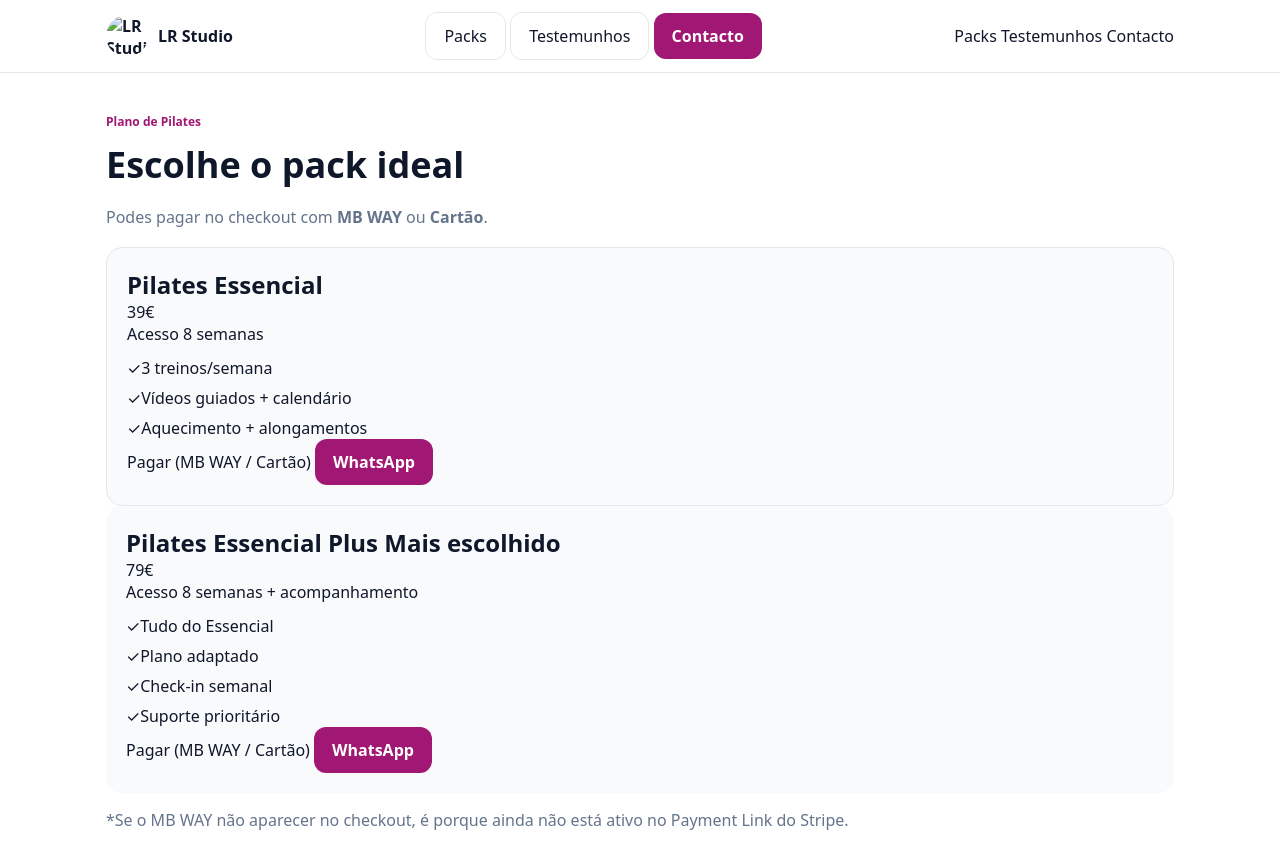
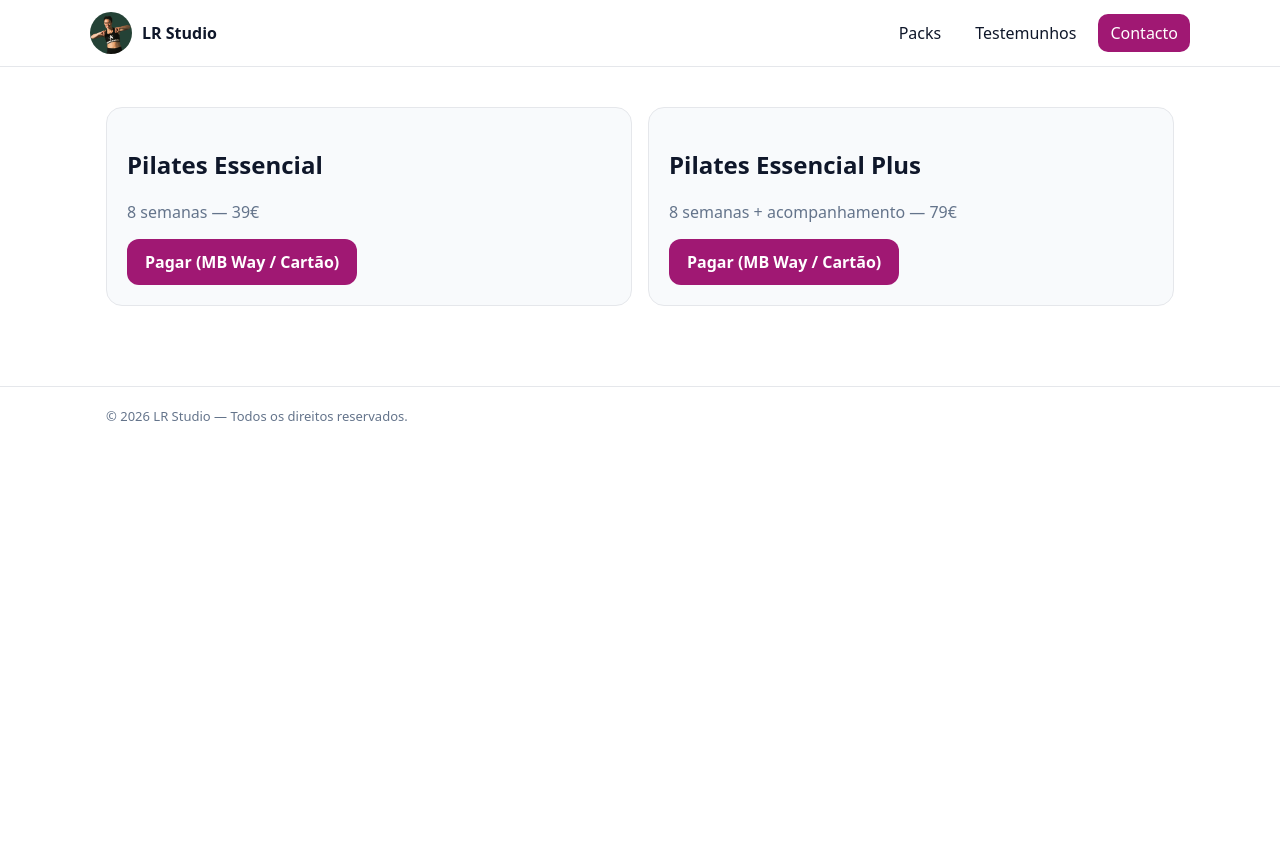
Before and after one commit to Venoomized/Aulas-De-Pilates, a plain HTML site: page packs/index.html in a window 1280 px wide. Shown: the top 868 px of the page. After the commit the page ends 800 px from the top, so only its background shows below. Drawn offline with Linux system fonts and the light colour scheme; files that its build step writes are made by us from their sources.

Commit message:
Refactor index.html structure and links

```diff
--- a/packs/index.html
+++ b/packs/index.html
@@ -1,95 +1,55 @@
 <!doctype html>
 <html lang="pt">
 <head>
-  <meta charset="utf-8" />
-  <meta name="viewport" content="width=device-width, initial-scale=1" />
-  <title>LR Studio — Packs</title>
-  <link rel="stylesheet" href="styles.css">
+  <meta charset="utf-8">
+  <meta name="viewport" content="width=device-width, initial-scale=1">
+  <title>Packs — LR Studio</title>
+  <link rel="stylesheet" href="../styles.css">
 </head>
 <body>
 
 <header>
-  <div class="wrap">
-    <div class="nav">
-      <div class="brand">
-        <img src="coach-lrstudio.jpeg" alt="LR Studio">
-        <span>LR Studio</span>
-      </div>
+  <div class="wrap nav">
+    <div class="brand">
+      <img src="../coach-lrstudio.jpeg">
+      LR Studio
+    </div>
 
-      <div class="navRight desktopMenu">
-        <a class="btnGhost" href="packs.html">Packs</a>
-        <a class="btnGhost" href="testemunhos.html">Testemunhos</a>
-        <a class="btn" href="contacto.html">Contacto</a>
-      </div>
+    <nav class="menu">
+      <a href="../packs">Packs</a>
+      <a href="../testemunhos">Testemunhos</a>
+      <a href="../contacto" class="cta">Contacto</a>
+    </nav>
 
-      <button class="burger" id="burger" aria-label="Abrir menu" aria-expanded="false">☰</button>
-      <div class="mobileMenu" id="mobileMenu">
-        <a href="packs.html">Packs</a>
-        <a href="testemunhos.html">Testemunhos</a>
-        <a href="contacto.html" class="cta">Contacto</a>
-      </div>
+    <button class="burger" id="burger">☰</button>
+    <div class="mobile" id="mobile">
+      <a href="../packs">Packs</a>
+      <a href="../testemunhos">Testemunhos</a>
+      <a href="../contacto" class="cta">Contacto</a>
     </div>
   </div>
 </header>
 
-<main>
-  <section class="hero">
-    <div class="wrap">
-      <div class="kicker">Plano de Pilates</div>
-      <h1>Escolhe o pack ideal</h1>
-      <p class="muted" style="max-width:760px;line-height:1.6">
-        Podes pagar no checkout com <strong>MB WAY</strong> ou <strong>Cartão</strong>.
-      </p>
+<main class="hero">
+  <div class="wrap grid">
+    <div class="card">
+      <h2>Pilates Essencial</h2>
+      <p class="muted">8 semanas — 39€</p>
+      <a class="btn">Pagar (MB Way / Cartão)</a>
+    </div>
 
-      <div class="section">
-        <div class="grid2">
-
-          <div class="card">
-            <h2 style="margin:0">Pilates Essencial</h2>
-            <div class="price">39€</div>
-            <div class="per">Acesso 8 semanas</div>
-
-            <div style="margin-top:12px">
-              <div><span class="check">✓</span>3 treinos/semana</div>
-              <div style="margin-top:8px"><span class="check">✓</span>Vídeos guiados + calendário</div>
-              <div style="margin-top:8px"><span class="check">✓</span>Aquecimento + alongamentos</div>
-            </div>
-
-            <div class="btnRow">
-              <a class="btnPay" id="payEssencial" target="_blank" rel="noopener">Pagar (MB WAY / Cartão)</a>
-              <a class="btn" id="waEssencial" target="_blank" rel="noopener">WhatsApp</a>
-            </div>
-          </div>
-
-          <div class="card" style="border:2px solid var(--badgeBd)">
-            <h2 style="margin:0">Pilates Essencial Plus <span class="badge">Mais escolhido</span></h2>
-            <div class="price">79€</div>
-            <div class="per">Acesso 8 semanas + acompanhamento</div>
-
-            <div style="margin-top:12px">
-              <div><span class="check">✓</span>Tudo do Essencial</div>
-              <div style="margin-top:8px"><span class="check">✓</span>Plano adaptado</div>
-              <div style="margin-top:8px"><span class="check">✓</span>Check-in semanal</div>
-              <div style="margin-top:8px"><span class="check">✓</span>Suporte prioritário</div>
-            </div>
-
-            <div class="btnRow">
-              <a class="btnPay" id="payPlus" target="_blank" rel="noopener">Pagar (MB WAY / Cartão)</a>
-              <a class="btn" id="waPlus" target="_blank" rel="noopener">WhatsApp</a>
-            </div>
-          </div>
-
-        </div>
-      </div>
-
-      <p class="muted small">
-        *Se o MB WAY não aparecer no checkout, é porque ainda não está ativo no Payment Link do Stripe.
-      </p>
+    <div class="card">
+      <h2>Pilates Essencial Plus</h2>
+      <p class="muted">8 semanas + acompanhamento — 79€</p>
+      <a class="btn">Pagar (MB Way / Cartão)</a>
     </div>
-  </section>
+  </div>
 </main>
 
-<footer><div class="wrap" id="footer"></div></footer>
-<script src="script.js"></script>
+<footer>
+  <div class="wrap" id="footer"></div>
+</footer>
+
+<script src="../script.js"></script>
 </body>
 </html>
```
